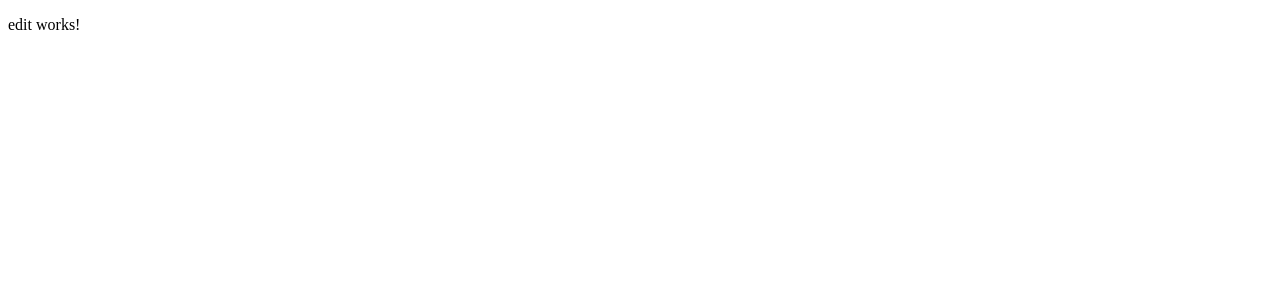
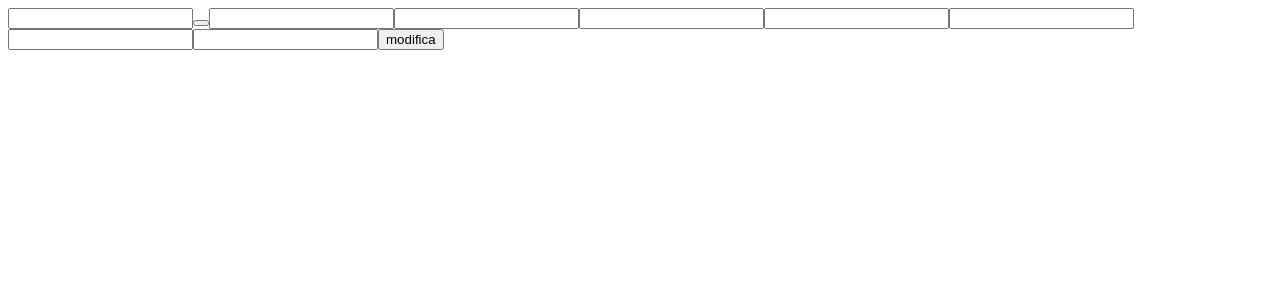
Before and after one commit to GabrielePanarello/PortaleGiochiTeam, an Angular app: page /edit in a window 1280 px wide. Shown: the top 300 px of the page. Built offline with nearby package versions, Linux system fonts and the light colour scheme.

Commit message:
Modifiche Edit Component

```diff
--- a/src/app/components/edit/edit.component.html
+++ b/src/app/components/edit/edit.component.html
@@ -1,3 +1,11 @@
-<p>
-  edit works!
-</p>
+<input type="text" name="ricerca">
+<button onclick="ricerca()"></button>
+
+<input type="number" name="id">
+<input type="text" name="nome-gioco">
+<input type="text" name="descrizione">
+<input type="text" name="genere">
+<input type="number" name="rating">
+<input type="number" name="prezzo">
+<input type="number" name="number">
+<button name="reset">modifica</button>
```
